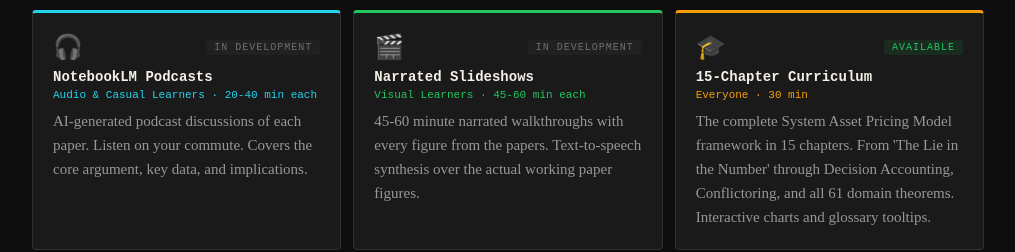
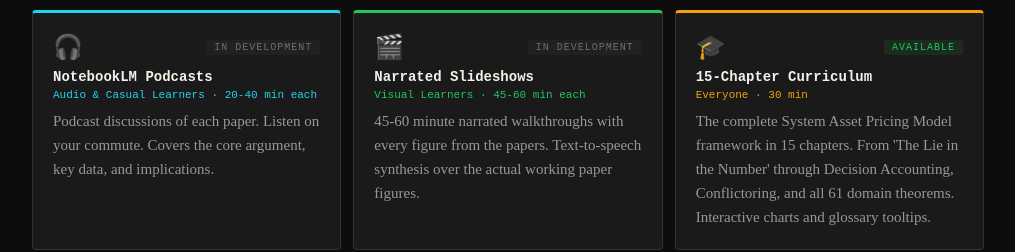
Before and after one commit to epostnieks/ppt-companion, a Next.js app: page / in a window 1280 px wide. Shown: the part 2683-2935 px from the top of the page, without its empty margins (242-1257 px from the left). Built offline with nearby package versions, Linux system fonts and the light colour scheme.

Commit message:
fix: remove AI-generated label from podcasts, clarify Thaler studied-under vs co-authored

```diff
--- a/src/AboutAuthor.jsx
+++ b/src/AboutAuthor.jsx
@@ -66,7 +66,7 @@
             B.A. in Economics, Cornell University, 1988. M.B.A., Amos Tuck School of Business at Dartmouth College, 1993.
           </p>
           <p style={{ margin: "0 0 14px" }}>
-            At Cornell, studied under Richard Thaler and co-authored &ldquo;The Smart Crash of October 19th&rdquo; (<em>Harvard Business Review</em>, May&ndash;June 1988) with Avner Arbel and Steven Carvell.
+            At Cornell, studied under Richard Thaler. Co-authored &ldquo;The Smart Crash of October 19th&rdquo; (<em>Harvard Business Review</em>, May&ndash;June 1988) with Avner Arbel and Steven Carvell.
           </p>
           <p style={{ margin: "0 0 14px" }}>
             At Tuck, conducted an independent study on cognitive biases and institutional decision-making under Professors Robert Hansen and Vic McGee, applying the frameworks of Thaler, Kahneman, and Tversky to financial services.
--- a/src/ProgramDashboard.jsx
+++ b/src/ProgramDashboard.jsx
@@ -139,7 +139,7 @@
     icon: "🎧",
     title: "NotebookLM Podcasts",
     audience: "Audio & Casual Learners",
-    desc: "AI-generated podcast discussions of each paper. Listen on your commute. Covers the core argument, key data, and implications.",
+    desc: "Podcast discussions of each paper. Listen on your commute. Covers the core argument, key data, and implications.",
     time: "20-40 min each",
     status: "In Development",
     color: CYAN,
```
